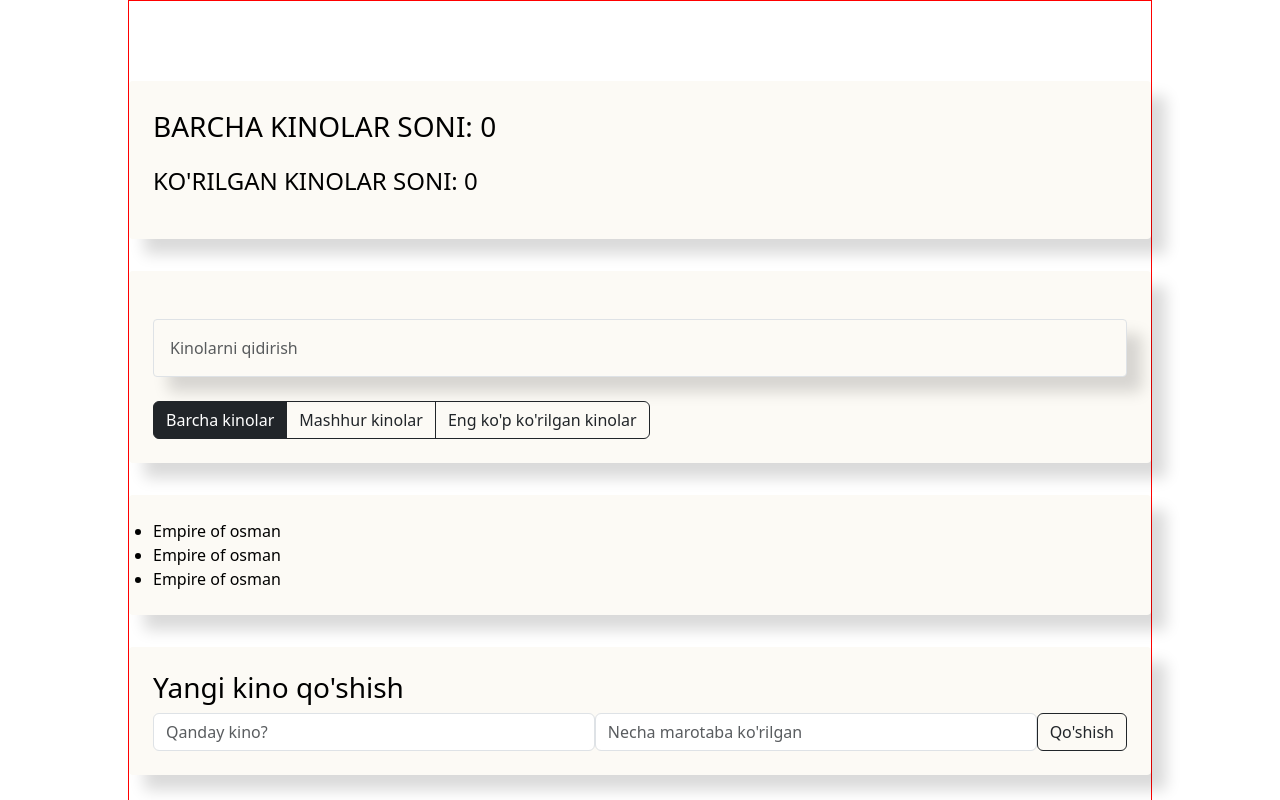
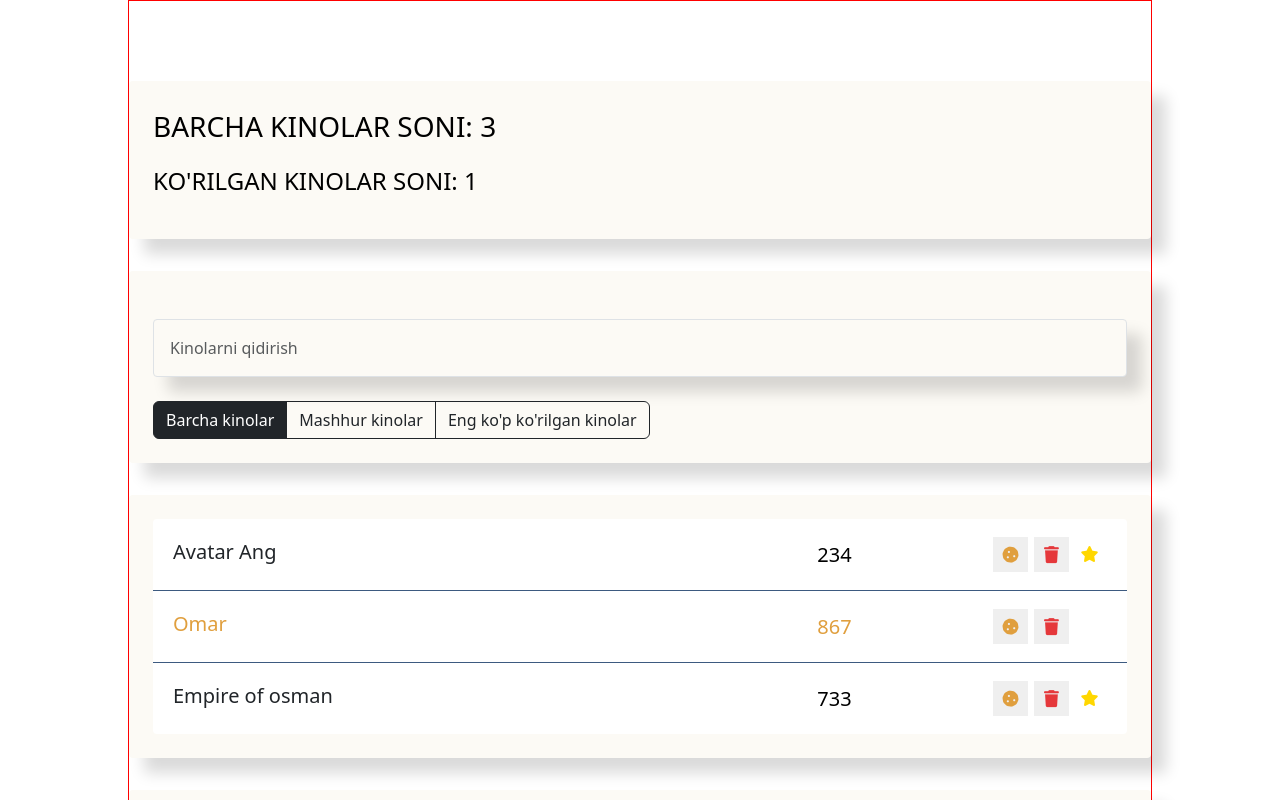
Before and after one commit to shirinboyevjavohir/vue, a Vue app in the folder todoApp/: page / in a window 1280 px wide. Shown: the top 800 px of the page. Built offline with nearby package versions, Linux system fonts and the light colour scheme.

Commit message:
MoviList componentiga style berdim va malumotlarni app dan props orqali yubordim child componentlarga

```diff
--- a/todoApp/src/components/app-info/AppInfo.vue
+++ b/todoApp/src/components/app-info/AppInfo.vue
@@ -1,12 +1,26 @@
 <template>
   <div class="app-info">
-    <p class="fs-3 text-uppercase">Barcha kinolar soni: 0</p>
-    <p class="fs-4 text-uppercase">Ko'rilgan kinolar soni: 0</p>
+    <p class="fs-3 text-uppercase">Barcha kinolar soni: {{ allMoviesCount }}</p>
+    <p class="fs-4 text-uppercase">
+      Ko'rilgan kinolar soni: {{ favouriteMoviesCount }}
+    </p>
   </div>
 </template>
 
 <script>
-export default {};
+export default {
+  props: {
+    allMoviesCount: {
+      type: Number,
+      required: true,
+    },
+
+    favouriteMoviesCount: {
+      type: Number,
+      required: true,
+    },
+  },
+};
 </script>
 
 <style scoped>
--- a/todoApp/src/components/app/App.vue
+++ b/todoApp/src/components/app/App.vue
@@ -1,12 +1,15 @@
 <template>
   <div class="app">
     <div class="content">
-      <AppInfo />
+      <AppInfo
+        :favouriteMoviesCount="movies.filter((c) => c.favourite).length"
+        :allMoviesCount="movies.length"
+      />
       <div class="search-panel">
         <SearchPanel />
         <AppFilter />
       </div>
-      <MovieList />
+      <MovieList :movies="movies" />
       <MovieAddForm />
     </div>
   </div>
@@ -25,6 +28,15 @@ export default {
     AppFilter,
     MovieList,
     MovieAddForm,
+  },
+  data() {
+    return {
+      movies: [
+        { name: "Avatar Ang", viewers: 234, favourite: false, like: true },
+        { name: "Omar", viewers: 867, favourite: true, like: false },
+        { name: "Empire of osman", viewers: 733, favourite: false, like: true },
+      ],
+    };
   },
 };
 </script>
--- a/todoApp/src/components/movie-list-item/MovieListItem.vue
+++ b/todoApp/src/components/movie-list-item/MovieListItem.vue
@@ -1,9 +1,98 @@
 <template>
-  <li>Empire of osman</li>
+  <li
+    class="list-group-item d-flex justify-content-between"
+    :class="[{ like: movie.like }, { favourite: movie.favourite }]"
+  >
+    <span class="list-group-item-label">{{ movie.name }}</span>
+    <input
+      type="number"
+      class="list-group-item-input"
+      :defaultValue="`${movie.viewers}`"
+    />
+    <div class="d-flex justify-content-center align-items-center">
+      <button type="button" class="btn-cookie btn-sm">
+        <i class="fas fa-cookie"></i>
+      </button>
+
+      <button type="button" class="btn-trash btn-sm">
+        <i class="fas fa-trash"></i>
+      </button>
+
+      <i class="fas fa-star"></i>
+    </div>
+  </li>
 </template>
 
 <script>
-export default {};
+export default {
+  props: {
+    movie: Object,
+  },
+};
 </script>
 
-<style></style>
+<style scoped>
+.list-group-item {
+  padding: 15px 20px;
+  border: none;
+  border-bottom: 1px solid #3d5a80;
+}
+
+.list-group-item:last-child {
+  border-bottom: none;
+}
+
+.list-group-item span {
+  line-height: 35px;
+  font-size: 20px;
+  cursor: pointer;
+  width: 550px;
+}
+
+.list-group-item input {
+  line-height: 35px;
+  font-size: 20px;
+  text-align: center;
+  border: none;
+  outline: none;
+}
+
+.list-group-item button {
+  width: 35px;
+  height: 35px;
+  margin: 3px;
+  font-size: 17px;
+  cursor: pointer;
+  border: none;
+}
+
+.list-group-item .btn-cookie {
+  color: #e09f3e;
+}
+
+.list-group-item .btn-trash {
+  color: #e5383b;
+}
+
+.list-group-item .fa-star {
+  width: 35px;
+  height: 35px;
+  line-height: 35px;
+  text-align: center;
+  font-size: 16px;
+  color: #ffd700;
+  transition: 0.3s all;
+  transform: translateX(30px);
+  opacity: 0;
+}
+
+.list-group-item.like .fa-star {
+  opacity: 1;
+  transform: translateX(0);
+}
+
+.list-group-item.favourite .list-group-item-label,
+.list-group-item.favourite .list-group-item-input {
+  color: #e09f3e;
+}
+</style>
--- a/todoApp/src/components/movie-list/MovieList.vue
+++ b/todoApp/src/components/movie-list/MovieList.vue
@@ -1,8 +1,6 @@
 <template>
   <ul class="movie-list list-group">
-    <movie-list-item />
-    <movie-list-item />
-    <movie-list-item />
+    <MovieListItem v-for="(movie, idx) in movies" :movie="movie" :key="idx" />
   </ul>
 </template>
 
@@ -11,6 +9,12 @@ import MovieListItem from "../movie-list-item/MovieListItem.vue";
 export default {
   components: {
     MovieListItem,
+  },
+  props: {
+    movies: {
+      type: Array,
+      required: true,
+    },
   },
 };
 </script>
```
